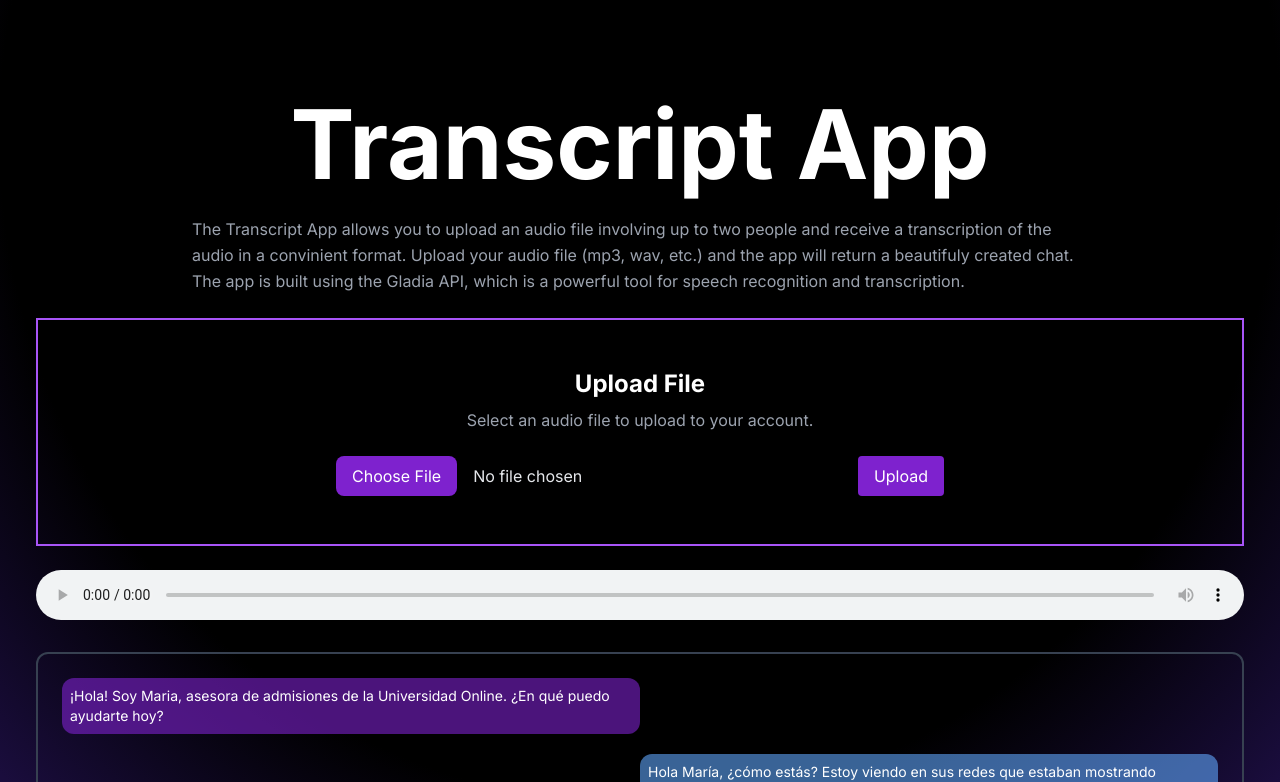
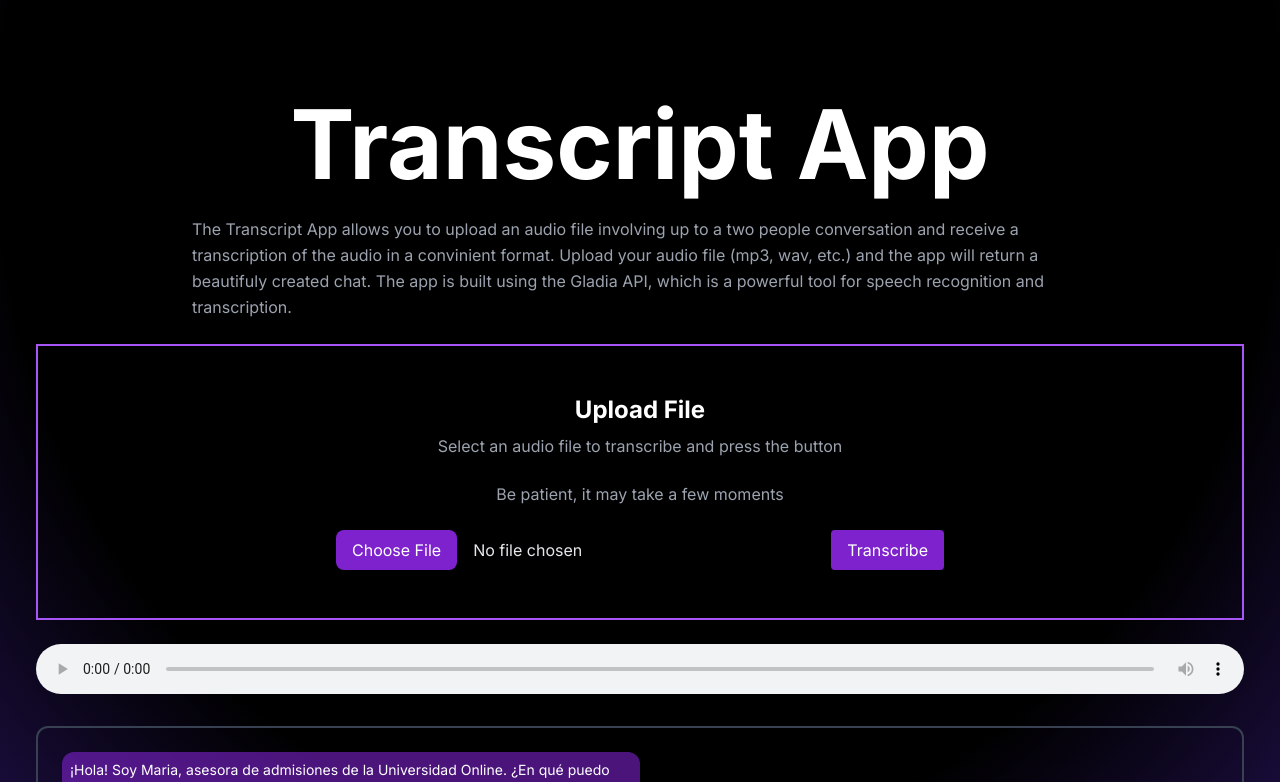
Before and after one commit to mati-farias/AudioTranscription-app, a Next.js app: page / in a window 1280 px wide. Shown: the top 782 px of the page. Built offline with nearby package versions, Linux system fonts and the light colour scheme.

Commit message:
minor fixes

```diff
--- a/src/app/components/SubmitAudio.tsx
+++ b/src/app/components/SubmitAudio.tsx
@@ -162,7 +162,10 @@ export const SubmitAudio: React.FC<SubmitAudioProps> = ({
       >
         <h2 className='text-2xl font-bold mb-2 text-white'>{label}</h2>
         <p className='text-gray-400 mb-6'>
-          Select an audio file to upload to your account.
+          Select an audio file to transcribe and press the button
+        </p>
+        <p className='text-gray-400 mb-6'>
+          Be patient, it may take a few moments
         </p>
         <div className='flex items-center justify-between w-full '>
 
@@ -179,7 +182,7 @@ export const SubmitAudio: React.FC<SubmitAudioProps> = ({
           <button
             type='submit'
             className='px-4 py-2 bg-purple-700 text-white rounded hover:bg-blue-400 transition-colors focus:outline-none'>
-          {isLoading ? 'Uploading...' : 'Upload'}
+          {isLoading ? 'Transcribing...' : 'Transcribe'}
           </button>
         </div>
         {isLoading ? <div className="w-8 h-8 border-4 border-t-4 border-blue-500 rounded-full animate-spin"></div> : ''}
--- a/src/app/page.tsx
+++ b/src/app/page.tsx
@@ -12,7 +12,7 @@ const Home = () => {
 
         <p className='text-gray-400 leading-relaxed'>
 
-          The Transcript App allows you to upload an audio file involving up to two people and receive a transcription of the audio in a convinient format. Upload your audio file (mp3, wav, etc.) and the app will return a beautifuly created chat. The app is built using the Gladia API, which is a powerful tool for speech recognition and transcription.
+          The Transcript App allows you to upload an audio file involving up to a two people conversation and receive a transcription of the audio in a convinient format. Upload your audio file (mp3, wav, etc.) and the app will return a beautifuly created chat. The app is built using the Gladia API, which is a powerful tool for speech recognition and transcription.
 
         </p>
       </div>
```
